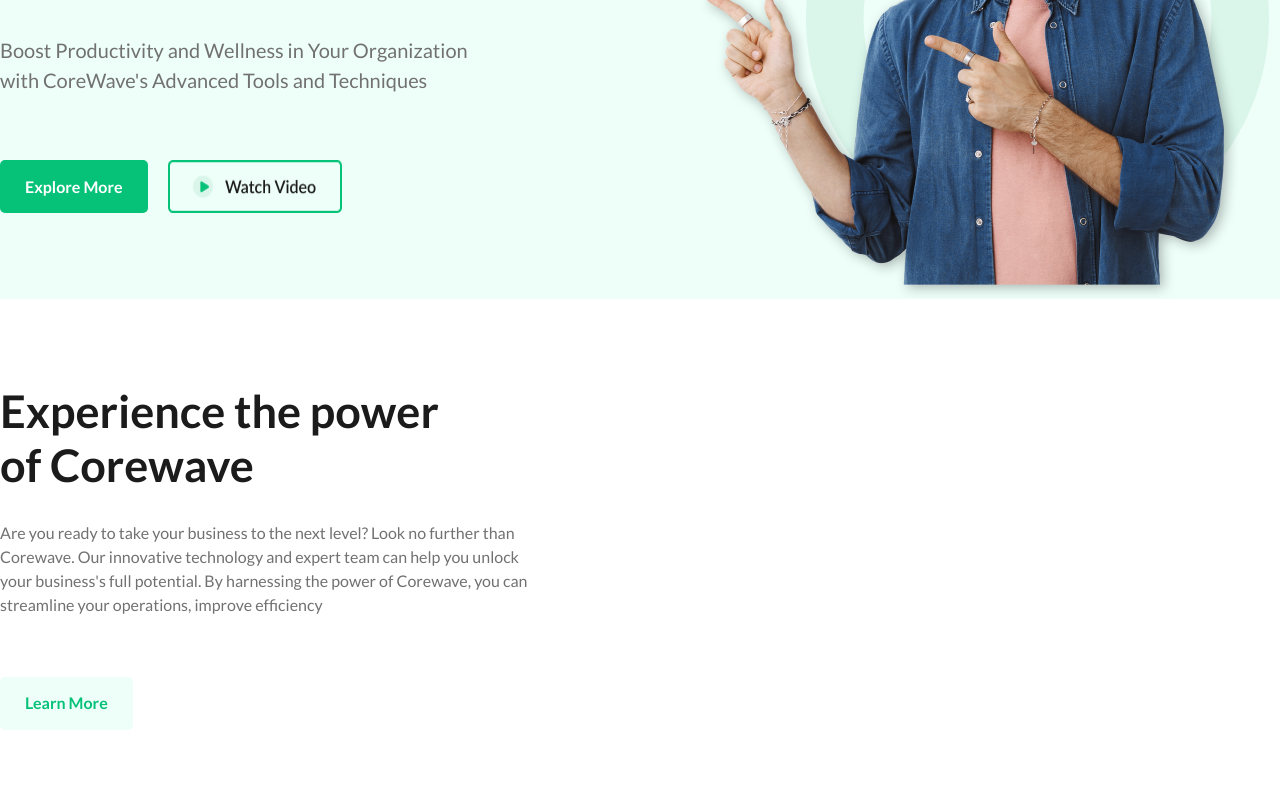
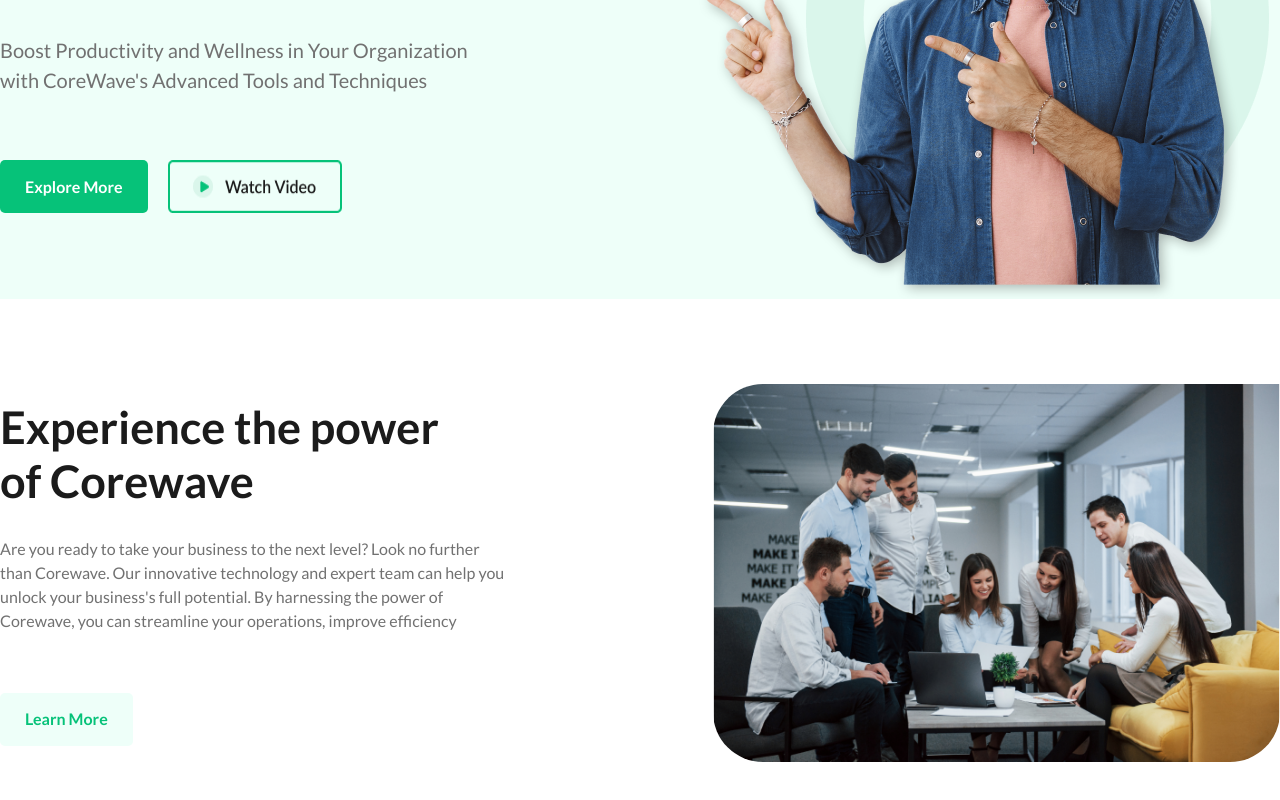
Before and after one commit to mdshihab75/CoreWave, a React (Vite) app: page / in a window 1280 px wide. Shown: the part 366-1166 px from the top of the page. Built offline with nearby package versions, Linux system fonts and the light colour scheme.

Commit message:
Experience Part Done

```diff
--- a/index.html
+++ b/index.html
@@ -6,8 +6,8 @@
     <meta name="viewport" content="width=device-width, initial-scale=1.0" />
     <title>corewave</title>
     <link rel="preconnect" href="https://fonts.googleapis.com">
-<link rel="preconnect" href="https://fonts.gstatic.com" crossorigin>
-<link href="https://fonts.googleapis.com/css2?family=Lato:ital,wght@0,100;0,300;0,400;0,700;0,900;1,100;1,300;1,400;1,700;1,900&display=swap" rel="stylesheet">
+    <link rel="preconnect" href="https://fonts.gstatic.com" crossorigin>
+    <link href="https://fonts.googleapis.com/css2?family=Lato:ital,wght@0,100;0,300;0,400;0,700;0,900;1,100;1,300;1,400;1,700;1,900&display=swap" rel="stylesheet">
   </head>
   <body>
     <div id="root"></div>
--- a/src/Components/Experience.jsx
+++ b/src/Components/Experience.jsx
@@ -1,17 +1,19 @@
 import React from 'react'
 import Container from './Ui/Container'
-
+import GroupImage from '../assets/images/group.png'
 const Experience = () => {
   return (
     <section className='mt-21.25 mb-25'>
         <Container>
-            <div className='w-2/4'>
-                <h2 className='font-Lato font-semibold text-[45px] leading-13.5 text-primary-black pr-50 mb-7.25'>Experience the power of Corewave</h2>
-                <p className='font-Lato font-normal text-base leading-6 text-primary-gray pr-28'>Are you ready to take your business to the next level? Look no further than Corewave. Our innovative technology and expert team can help you unlock your business's full potential. By harnessing the power of Corewave, you can streamline your operations, improve efficiency</p>
-                <button className='font-Lato font-semibold text-base text-primary-green px-6.25 py-[14.5px] bg-banner-mix rounded-[5px] mt-[59.5px]'>Learn More</button>
+            <div className='flex gap-36.25 items-center'>
+                <div className='w-2/4'>
+                <h2 className='font-Lato font-semibold text-[45px] leading-13.5 text-primary-black pr-25 mb-7.25'>Experience the power of Corewave</h2>
+                <p className='font-Lato font-normal text-base leading-6 text-primary-gray pr-15'>Are you ready to take your business to the next level? Look no further than Corewave. Our innovative technology and expert team can help you unlock your business's full potential. By harnessing the power of Corewave, you can streamline your operations, improve efficiency</p>
+                <button className='font-Lato font-semibold text-base text-primary-green px-6.25 py-[14.5px] bg-banner-mix rounded-[5px] mt-[59.5px] cursor-pointer'>Learn More</button>
             </div>
             <div className='w-2/4'>
-                <img src="" alt="" />
+                <img className='rounded-bl-[50px] rounded-br-[50px] rounded-tl-[50px]' src={GroupImage} alt="group" />
+            </div>
             </div>
         </Container>
     </section>
--- a/src/Components/Header.jsx
+++ b/src/Components/Header.jsx
@@ -23,7 +23,7 @@
                                 Testimonial</li>
                         </ul>
                     </div>
-                    <button className='font-Lato font-semibold text-base text-primary-white ml-41.75 bg-primary-green px-6.25 py-[14.5px] rounded-[5px]'>Register</button>
+                    <button className='font-Lato font-semibold text-base text-primary-white ml-41.75 bg-primary-green px-6.25 py-[14.5px] rounded-[5px] cursor-pointer'>Register</button>
                 </div>
             </Container>
         </section>
```
